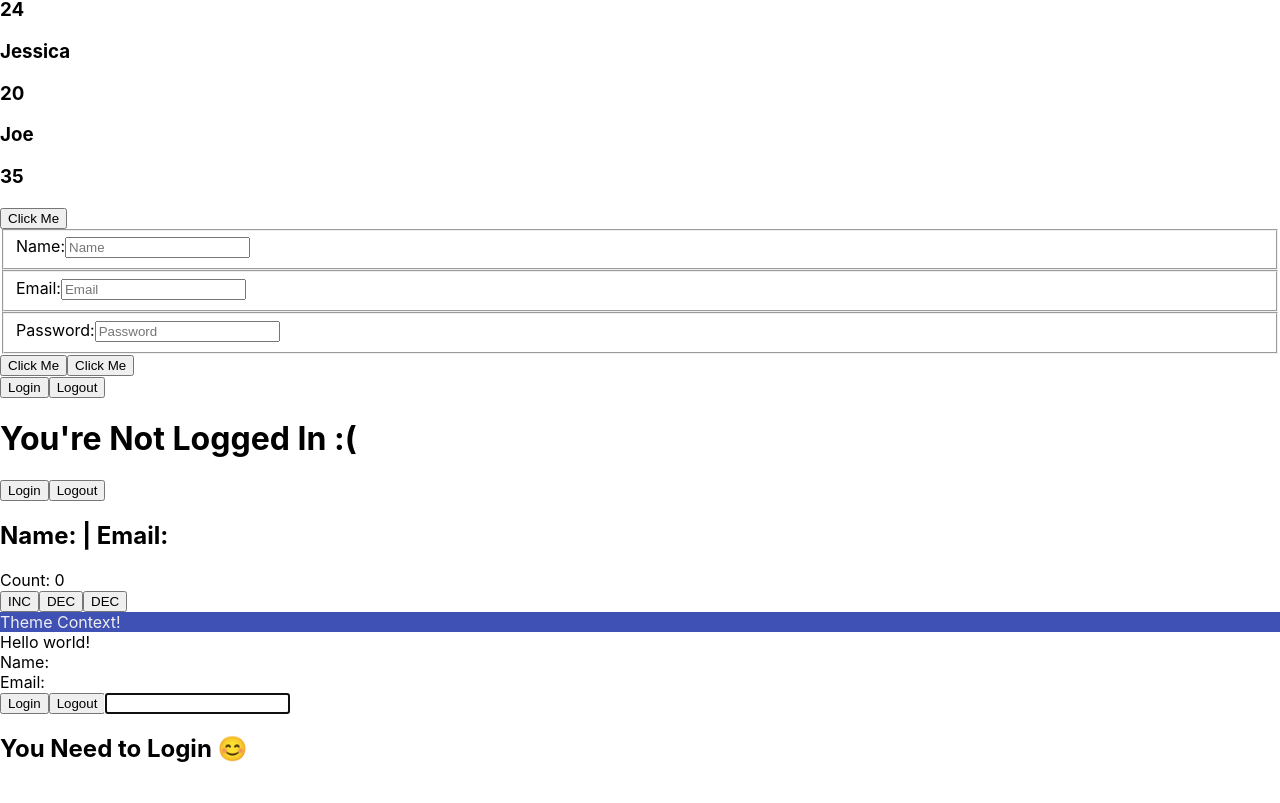
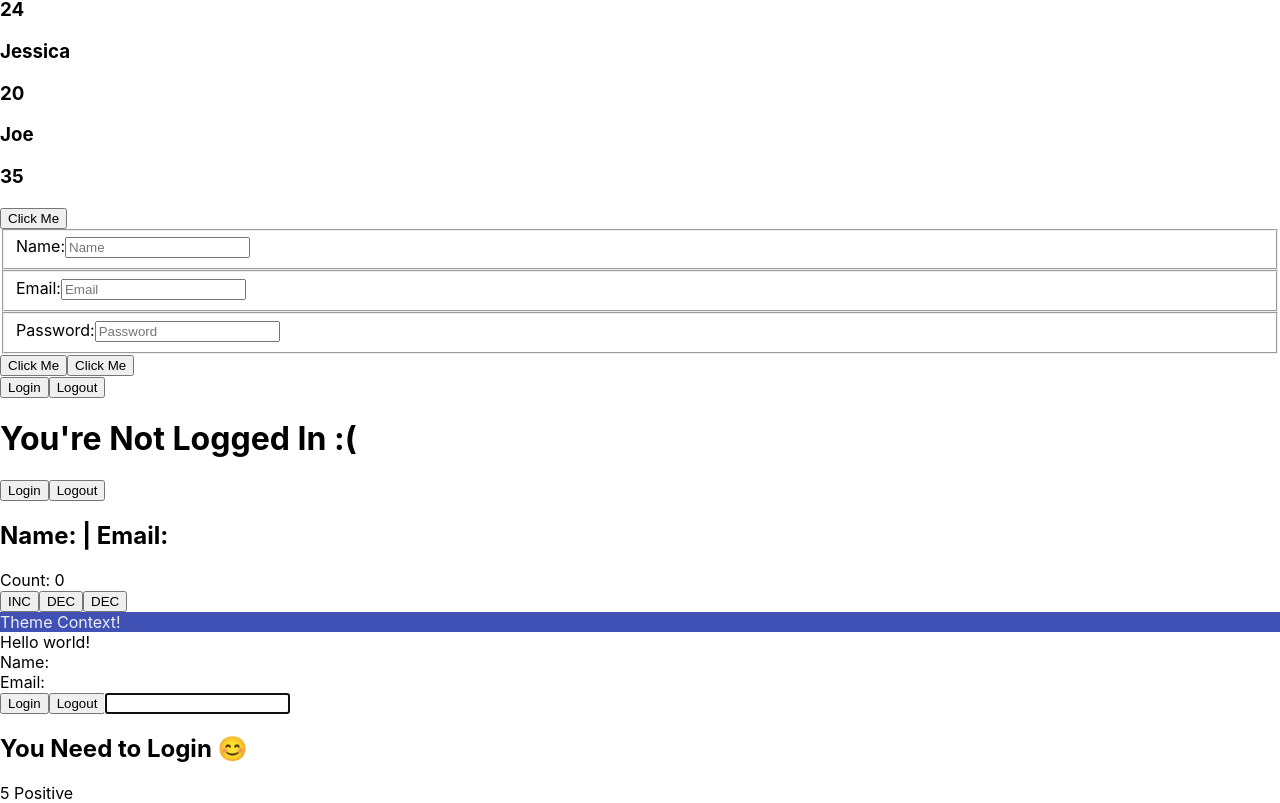
Before and after one commit to medaminefh/react-with-typescript, a React (Create React App) app: page / in a window 1280 px wide. Shown: the part 410-1213 px from the top of the page. Built offline with nearby package versions, Linux system fonts and the light colour scheme.

Commit message:
restrecting props

```diff
--- a/src/App.tsx
+++ b/src/App.tsx
@@ -13,6 +13,7 @@ import { ThemeContextProvider } from "./components/context/UseContext";
 import { UserContextProvider } from "./components/context/AdvancedContext";
 import { Box, Box2 } from "./components/context/Box";
 import InputElement from "./components/ref/UseRef";
+import RestrictedProps from "./components/restriction_props/Restriction_Props";
 import {
   Profile,
   ComponentType,
@@ -79,6 +80,8 @@ const App = (props: AppProps) => {
       <InputElement />
 
       <ComponentType isLoggedIn={false} component={Profile} />
+
+      <RestrictedProps value={5} isPositive />
     </div>
   );
 };
--- /dev/null
+++ b/src/components/restriction_props/Restriction_Props.tsx
@@ -0,0 +1,39 @@
+type RandomNumberType = {
+  value: number;
+};
+
+type PositiveNumber = RandomNumberType & {
+  isPositive: boolean;
+  isNegative?: never;
+  isZero?: never;
+};
+
+type NegativeNumber = RandomNumberType & {
+  isNegative: boolean;
+  isPositive?: never;
+  isZero?: never;
+};
+
+type Zero = RandomNumberType & {
+  isZero: boolean;
+  isNegative?: never;
+  isPositive?: never;
+};
+
+type RandomNumberProps = NegativeNumber | PositiveNumber | Zero;
+
+function Restriction_Props({
+  value,
+  isPositive,
+  isNegative,
+  isZero,
+}: RandomNumberProps) {
+  return (
+    <div>
+      {value} {isNegative && "Negative"} {isPositive && "Positive"}{" "}
+      {isZero && "Zero"}{" "}
+    </div>
+  );
+}
+
+export default Restriction_Props;
```
